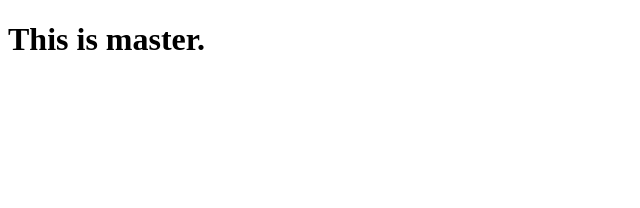
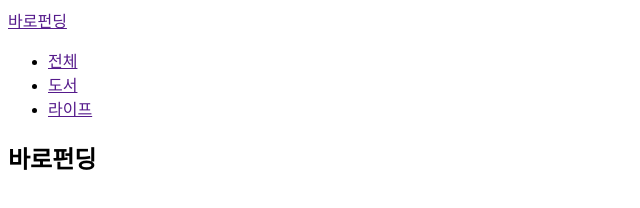
Before and after one commit to eeeeeuuuuunnnnnjjjjjiiiii/codingnoona-study3-team1, a plain HTML site: page index.html in a window 1280 px wide. Shown: the whole page, without its empty margins (0-640 px from the left). Drawn offline with Linux system fonts and the light colour scheme.

Commit message:
Update index.html

```diff
--- a/index.html
+++ b/index.html
@@ -6,6 +6,49 @@
     <title>Document</title>
   </head>
   <body>
-    <h1>This is master.</h1>
+   <section class="container">
+        <div class="container_inner">
+            <div class="funding_menu">
+                <div class="funding_menu_inner">
+                    <a href="" class="logo_funding">
+                        <span>바로펀딩</span>
+                    </a>
+                    <ul>
+                        <li>
+                            <a href="" class="link_funding_menu">전체</a>
+                        </li>
+                        <li>
+                            <a href="" class="link_funding_menu">도서</a>
+                        </li>
+                        <li>
+                            <a href="" class="link_funding_menu">라이프</a>
+                        </li>
+                    </ul>
+                </div>
+            </div>
+            <h1>바로펀딩</h1>
+            <div class="swiper_funding">
+
+            </div>
+            <div class="search_banner_wrap">
+                <div class="banner_swiper">
+
+                </div>
+            </div>
+            <div class="funding_main_content">
+                <div class="content_inner">
+                    <div class="title"></div>
+                    <div class="swiper_funding_item">
+
+                    </div>
+                </div>
+            </div>
+            <div class="funding_banner_wrap">
+                <div class="funding_banner">
+
+                </div>
+            </div>
+        </div>
+    </section>
   </body>
 </html>
```
